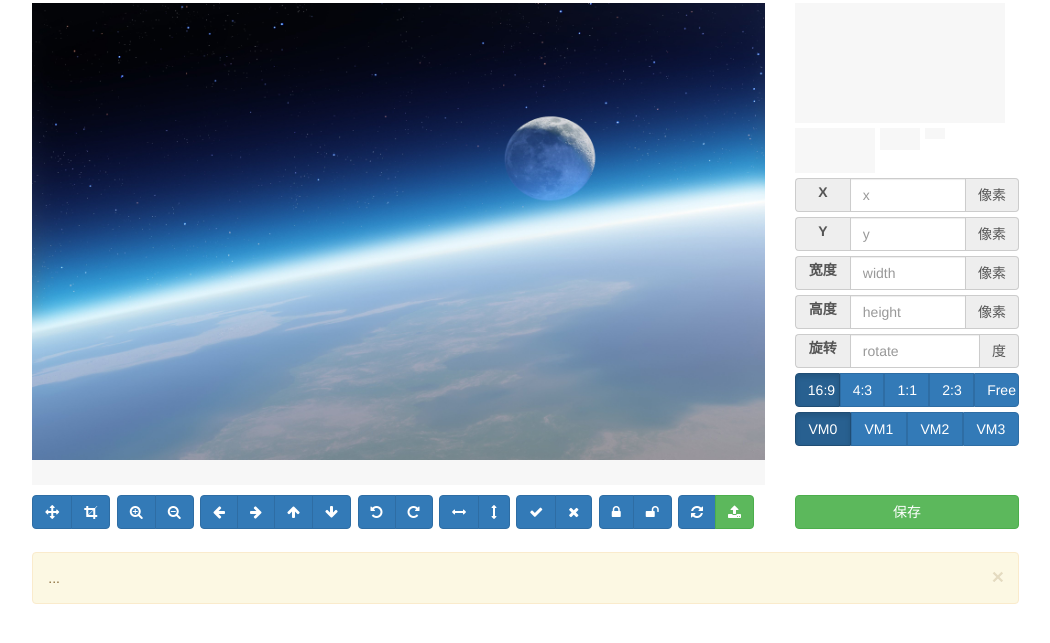
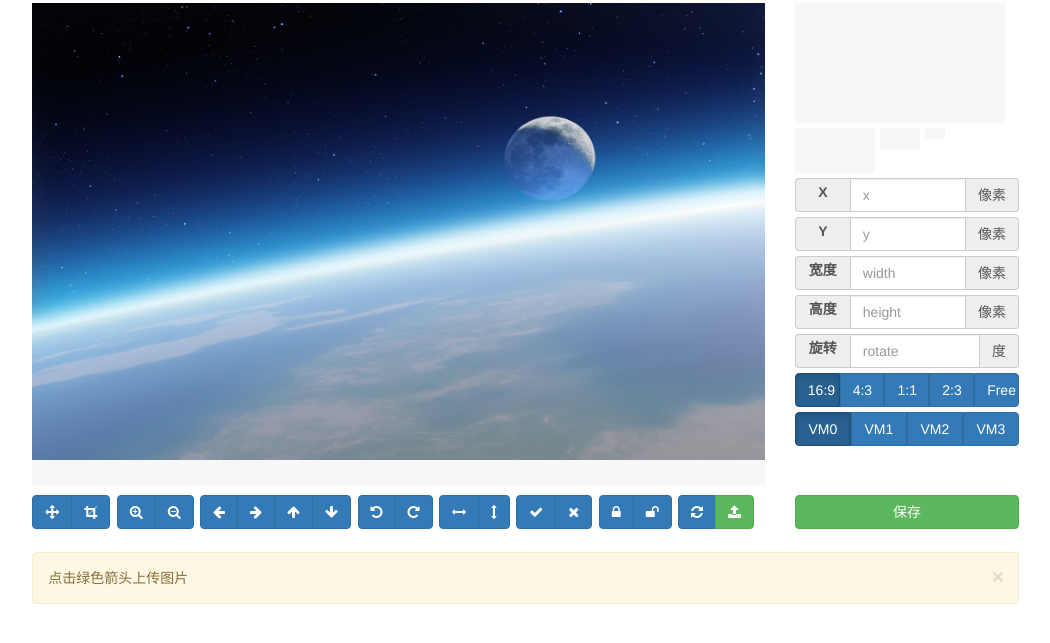
Before and after one commit to byXewl/tools, a plain HTML site: page tool/tpcq/index.html in a window 1280 px wide. Shown: the part 127-770 px from the top of the page, without its empty margins (221-1271 px from the left). Drawn offline with Linux system fonts and the light colour scheme.

Commit message:
Update index.html

```diff
--- a/tool/tpcq/index.html
+++ b/tool/tpcq/index.html
@@ -809,7 +809,7 @@
           <button type="button" class="close" data-dismiss="alert" aria-label="Close">
             <span aria-hidden="true">&times;</span>
           </button>
-          <span id="alert-message">...</span>
+          <span id="alert-message">点击绿色箭头上传图片</span>
         </div>
       </div>
     </div>
```
